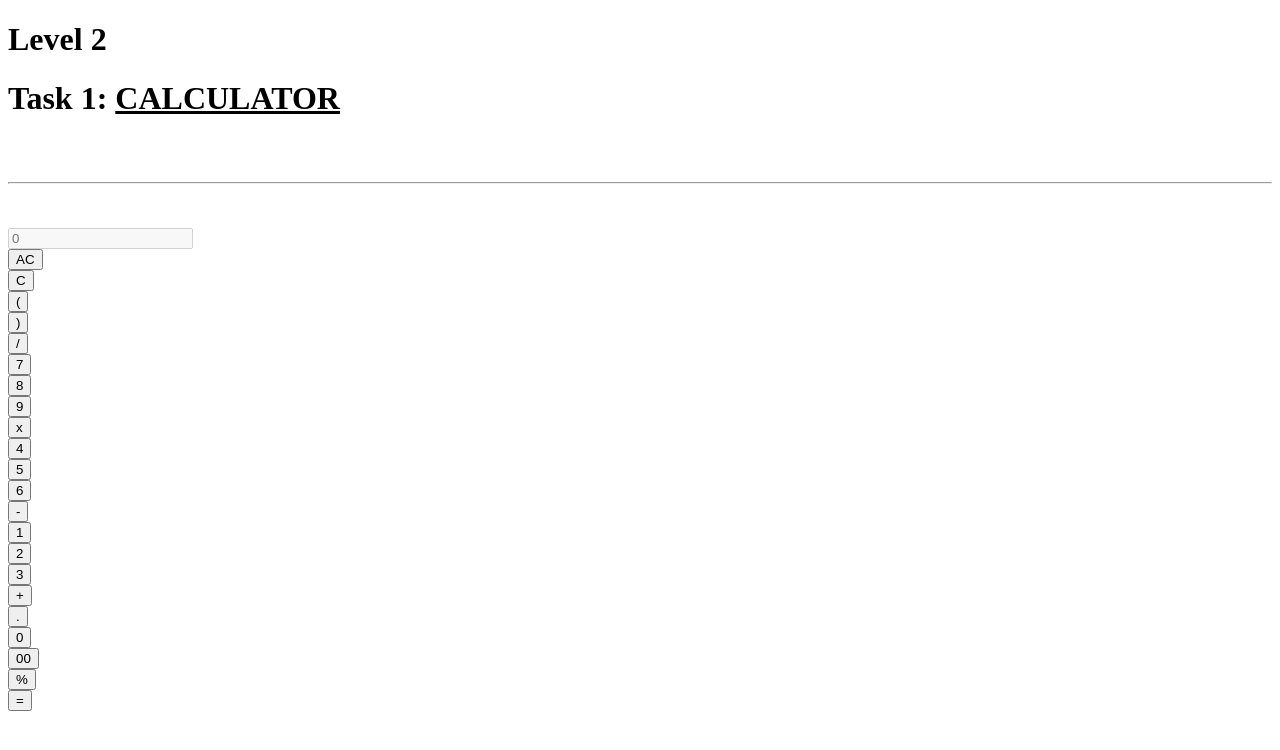
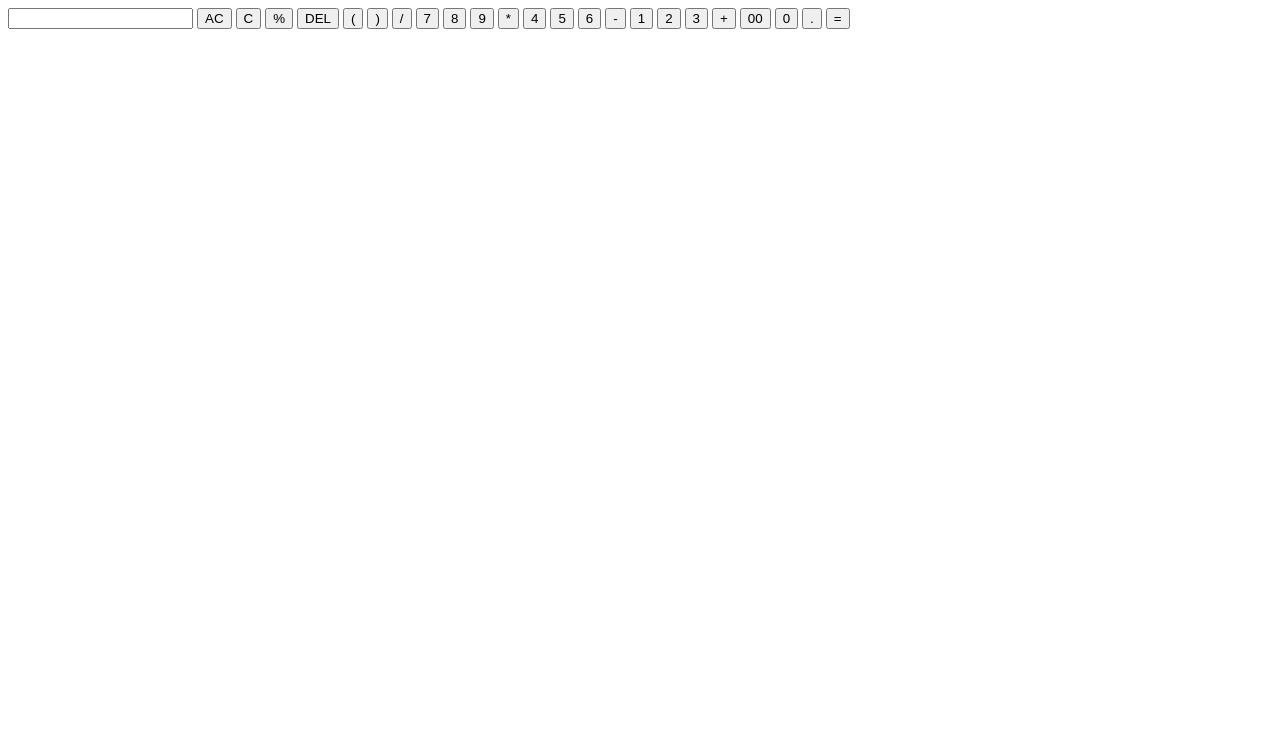
Before and after one commit to Rohan737170/Task-3-Web-Development-intern-at-Codsoft, a plain HTML site: page index.html in a window 1280 px wide. Drawn offline with Linux system fonts and the light colour scheme.

Commit message:
Update index.html

```diff
--- a/index.html
+++ b/index.html
@@ -1,103 +1,74 @@
 <!DOCTYPE html>
+
 <html lang="en">
 
 <head>
+
     <meta charset="UTF-8">
-    <meta http-equiv="X-UA-Compatible" content="IE=edge">
+
     <meta name="viewport" content="width=device-width, initial-scale=1.0">
+
+    <link rel="stylesheet" href="styles.css">
+
     <title>Calculator</title>
-    <link rel="stylesheet" type="text/css" href="style.css">
+
 </head>
+
 <body>
-    <h1>Level 2</h1>
-    <h1>Task 1: <u>CALCULATOR</u></h1>
-    <br/> <br/><hr /> <br /> <br/>
 
-    <div id="container" class="container">
-        <form name="calculator">
-            <div class="wrapper">
-                    <!-- Input Section -->
-                <div class="InputArea">
-                    <input id="inputBox" type="text" name="userInput" placeholder="0" disabled/>
-                </div>
-                <!-- Button Section -->
-                <div class="buttons">
+    <div class="calculator">
 
-                    <div class="btnC btnr1">
-                        <input id="ButtonC" type="button" value="AC" />
-                    </div>
-                  <div class="btnC btnr1">
-                        <input id="ButtonC" type="button" value="C" />
-                    </div>
-                    <div class="btnMod btnr1">
-                        <input id="Button(" type="button" value="(" />
-                    </div>
-                    <div class="btnSign btnr1">
-                        <input id="Button)" type="button" value=")" />
-                    </div>
-                    <div class="btnD btnr1">
-                        <input id="Button/" type="button" value="/" />
-                    </div>
-                    <div class="btn7 btnr2">
-                        <input id="Button7" type="button" value="7" />
-                    </div>
-                    <div class="btn8 btnr2">
-                        <input id="Button8" type="button" value="8" />
-                    </div>
-                    <div class="btn9 btnr2">
-                        <input id="Button9" type="button" value="9" />
-                    </div>
-                    <div class="btnX btnr1">
-                        <input id="Button*" type="button" value="x" />
-                    </div>
-                    <div class="btn4 btnr2">
-                        <input id="Button4" type="button" value="4" />
-                    </div>
-                    <div class="btn5 btnr2">
-                        <input id="Button5" type="button" value="5" />
-                    </div>
-                    <div class="btn6 btnr2">
-                        <input id="Button6" type="button" value="6" />
-                    </div>
-                    <div class="btnM btnr1">
-                        <input id="Button-" type="button" value="-" />
-                    </div>
-                    <div class="btn1 btnr2">
-                        <input id="Button1" type="button" value="1" />
-                    </div>
-                    <div class="btn2 btnr2">
-                        <input id="Button2" type="button" value="2" />
-                    </div>
-                    <div class="btn3 btnr2">
-                        <input id="Button3" type="button" value="3" />
-                    </div>
-                    <div class="btnAdd btnr1">
-                        <input id="Button+" type="button" value="+" />
-                    </div>
-                    <div class="btnDecimal btnr2">
-                        <input id="Button." type="button" value="." />
-                    </div>
-                    <div class="btn0 btnr2">
-                        <input id="Button0" type="button" value="0" />
-                    </div>
-                  <div class="btn0 btnr2">
-                        <input id="Button0" type="button" value="00" />
-                    </div>
-                    <div class="btnBack btnr2">
-                        <input id="Button%" type="button" value="%" />
-                    </div>
-                    <div class="btnEq btnr1">
-                        <input id="Button=" type="button" value="=" />
-                    </div>
-                </div>
-            </div>
-        </form>
-        <br/>
-        <br/>
-        <br/>
+        <input type="text" id="display" readonly>
+
+        <button value="C">AC</button>
+
+        <button value="C">C</button>
+
+        <button value="%">%</button>
+
+        <button value="DEL">DEL</button>
+
+         <button value="(">(</button>
+
+        <button value=")">)</button>
+
+        <button value="/">/</button>
+
+        <button value="7">7</button>
+
+        <button value="8">8</button>
+
+        <button value="9">9</button>
+
+        <button value="*">*</button>
+
+        <button value="4">4</button>
+
+        <button value="5">5</button>
+
+        <button value="6">6</button>
+
+        <button value="-">-</button>
+
+        <button value="1">1</button>
+
+        <button value="2">2</button>
+
+        <button value="3">3</button>
+
+        <button value="+">+</button>
+
+        <button value="00">00</button>
+
+        <button value="0">0</button>
+
+        <button value=".">.</button>
+
+        <button value="=">=</button>
+
     </div>
-    <script type="text/javascript" src="script.js"></script>
 
+    <script src="script.js"></script>
 
 </body>
 
```
